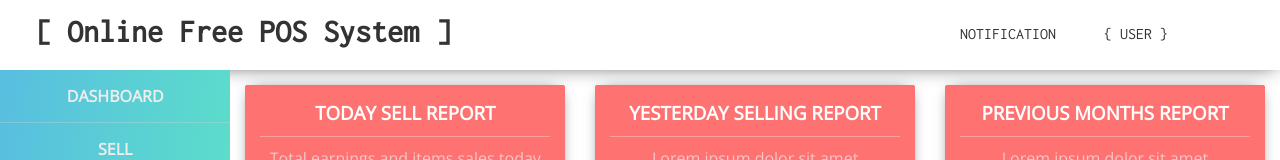
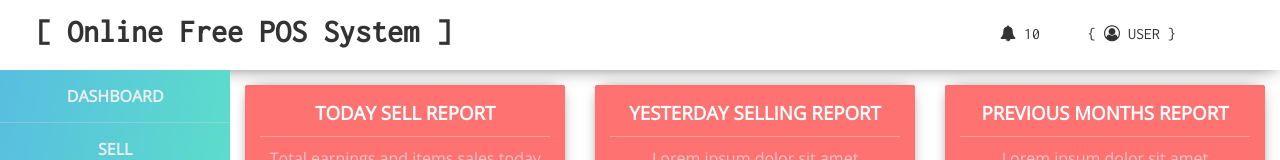
Before and after one commit to khyrulAlam/project-layout, a plain HTML site: page index.html in a window 1280 px wide. Shown: the top 160 px of the page. Drawn offline with nearby package versions, Linux system fonts and the light colour scheme.

Commit message:
add header icon

```diff
--- a/index.html
+++ b/index.html
@@ -16,8 +16,8 @@
                 </div>
                 <div class="col-3">
                     <p>
-                        NOTIFICATION
-                        <span>{ USER }</span>
+                        <span><i class="fa fa-bell"></i> 10</span>
+                        <span>{ <i class="fa fa-user-circle-o"></i> USER }</span>
                     </p>
                 </div>
             </div>
```
